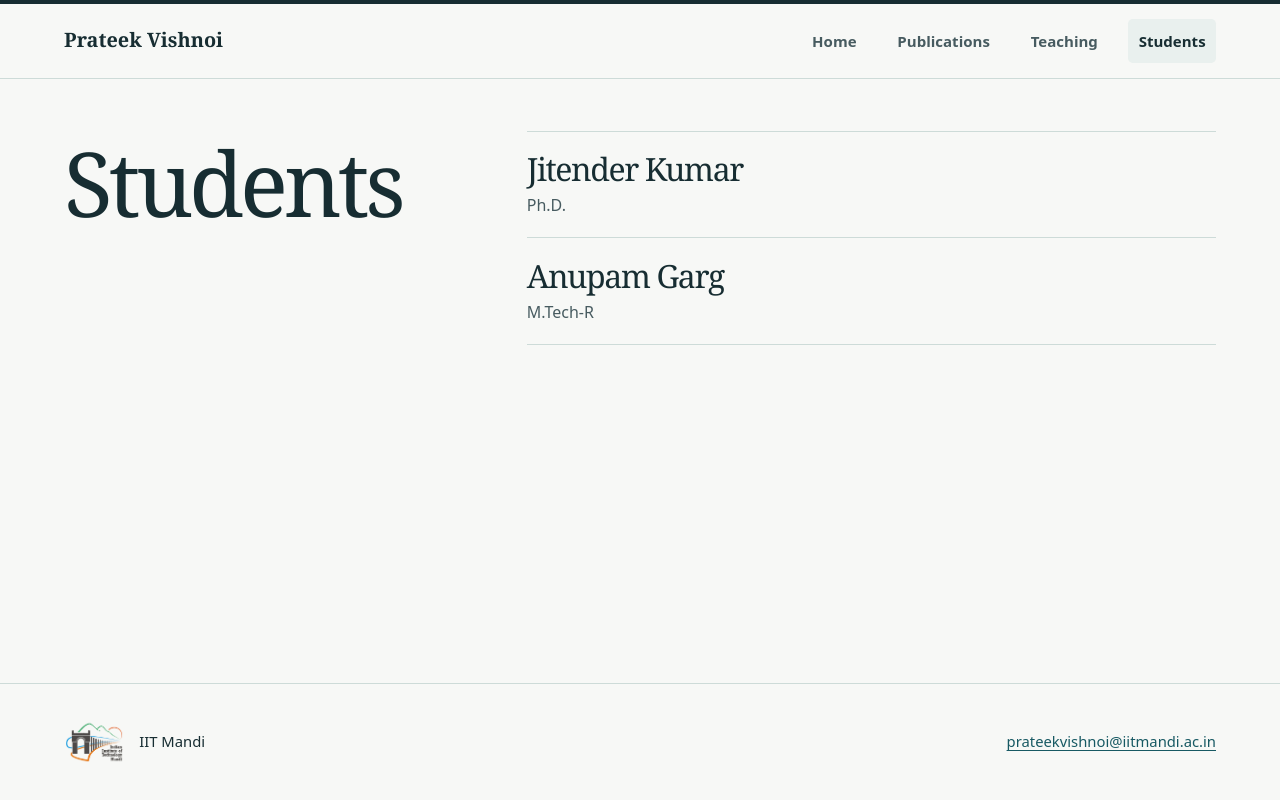
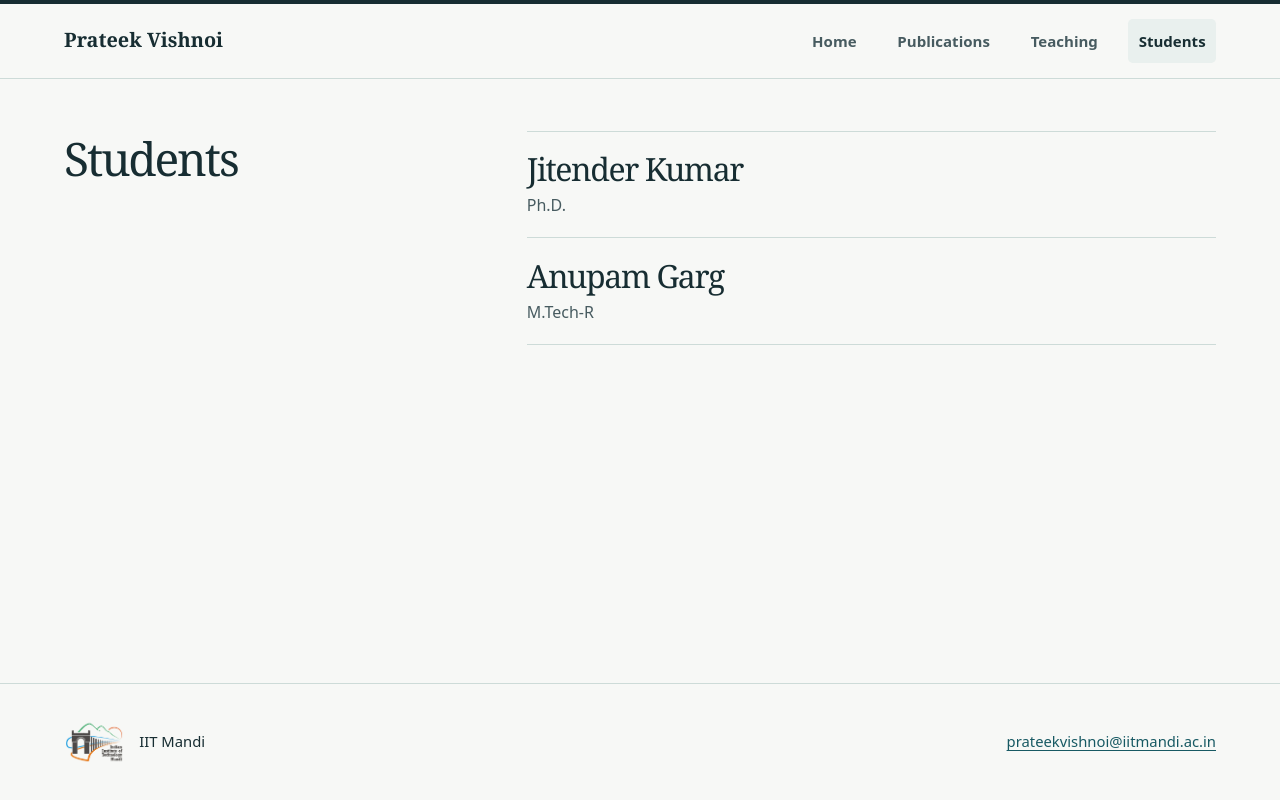
Before and after one commit to prateekvishnoi-wq/prateekvishnoi.github.io, a plain HTML site: page students/index.html in a window 1280 px wide. Drawn offline with Linux system fonts and the light colour scheme.

Commit message:
Reduce Students page heading size (#7)
Claude-Session: https://claude.ai/code/session_0118fG2w7PS9RiXebW4Wx21H

Co-authored-by: Claude <noreply@anthropic.com>

```diff
--- a/assets/site.css
+++ b/assets/site.css
@@ -81,6 +81,7 @@ h3 { font-size: 1.05rem; line-height: 1.4; }
 
 .inner-main { padding-top: clamp(2.15rem, 5vw, 3.25rem); }
 .inner-title { margin-block: .3rem 1.5rem; }
+.students-layout .inner-title { font-size: clamp(1.9rem, 3.6vw, 2.9rem); }
 .students-layout { display: grid; align-content: start; grid-template-columns: minmax(9rem, .7fr) minmax(0, 1.25fr); gap: 1.2rem clamp(1.5rem, 6vw, 6rem); padding-bottom: 2.5rem; }
 .student-list { border-top: 1px solid var(--line); }
 .student-list li { padding: 1.15rem 0; border-bottom: 1px solid var(--line); }
```
